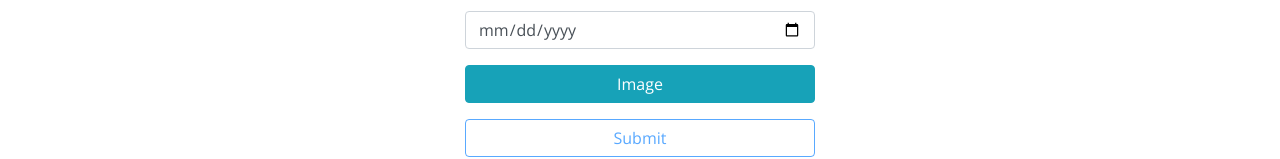
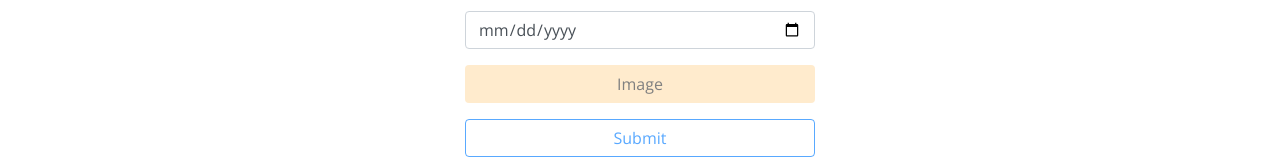
Before and after one commit to AndersonSchmidt/pewdiepets, an Angular app in the folder client/: page /pets/create in a window 1280 px wide. Shown: the part 493-652 px from the top of the page. Built offline with nearby package versions, Linux system fonts and the light colour scheme.

Commit message:
Changing file input style

```diff
--- a/client/src/app/pet-create/pet-create.component.html
+++ b/client/src/app/pet-create/pet-create.component.html
@@ -40,7 +40,7 @@
 
         <div class="form-group">
           <input type="file" id="image" style="display: none" name="image" required ngModel (change)="onFileChange($event)">
-          <label for="image" class="btn btn-info btn-block" style="cursor: pointer">Image</label>
+          <label for="image" class="btn btn-block" style="cursor: pointer; background-color: blanchedalmond; color: gray">Image</label>
         </div>
 
         <button class="btn btn-outline-primary btn-block" [disabled]="form.invalid">Submit</button>
```
